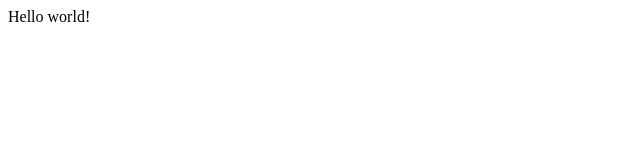
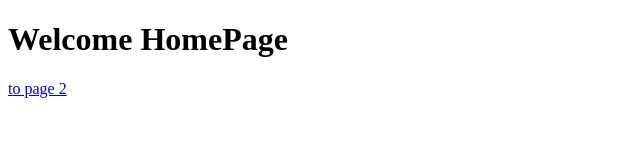
Before and after one commit to codericky/test-gatsbyjs-webhosting, a Gatsby site: page / in a window 1280 px wide. Shown: the whole page, without its empty margins (0-640 px from the left). Built offline with nearby package versions, Linux system fonts and the light colour scheme; Gatsby itself is replaced by a stand-in of ours.

Commit message:
add page

```diff
--- a/src/pages/index.js
+++ b/src/pages/index.js
@@ -1,5 +1,8 @@
 import * as React from "react"
-
+import {Link} from "gatsby"
 export default function Home() {
-  return <div>Hello world!</div>
+  return <div>
+    <h1>Welcome HomePage</h1>
+    <Link to="/belajar2">to page 2</Link>
+  </div>
 }
```
Also changed, not shown: src/pages/belajar2.js (added, +14 -0 lines), src/pages/belajar3.js (added, +13 -0 lines).
